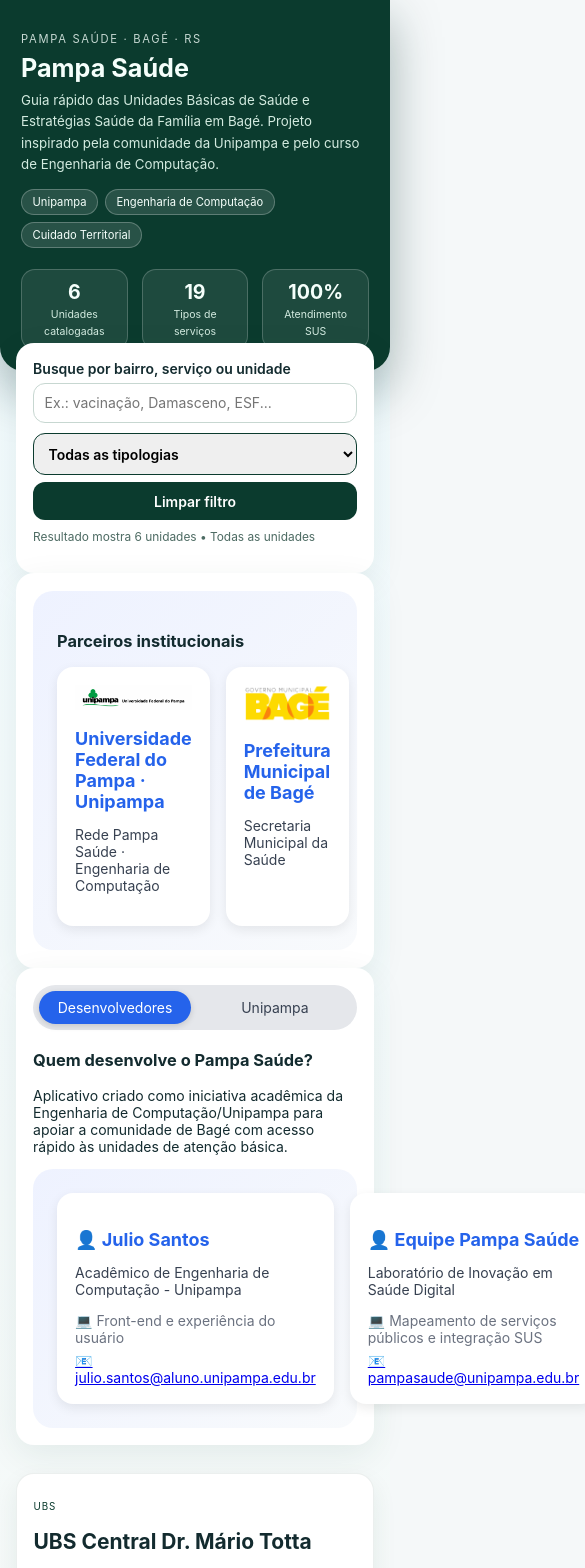
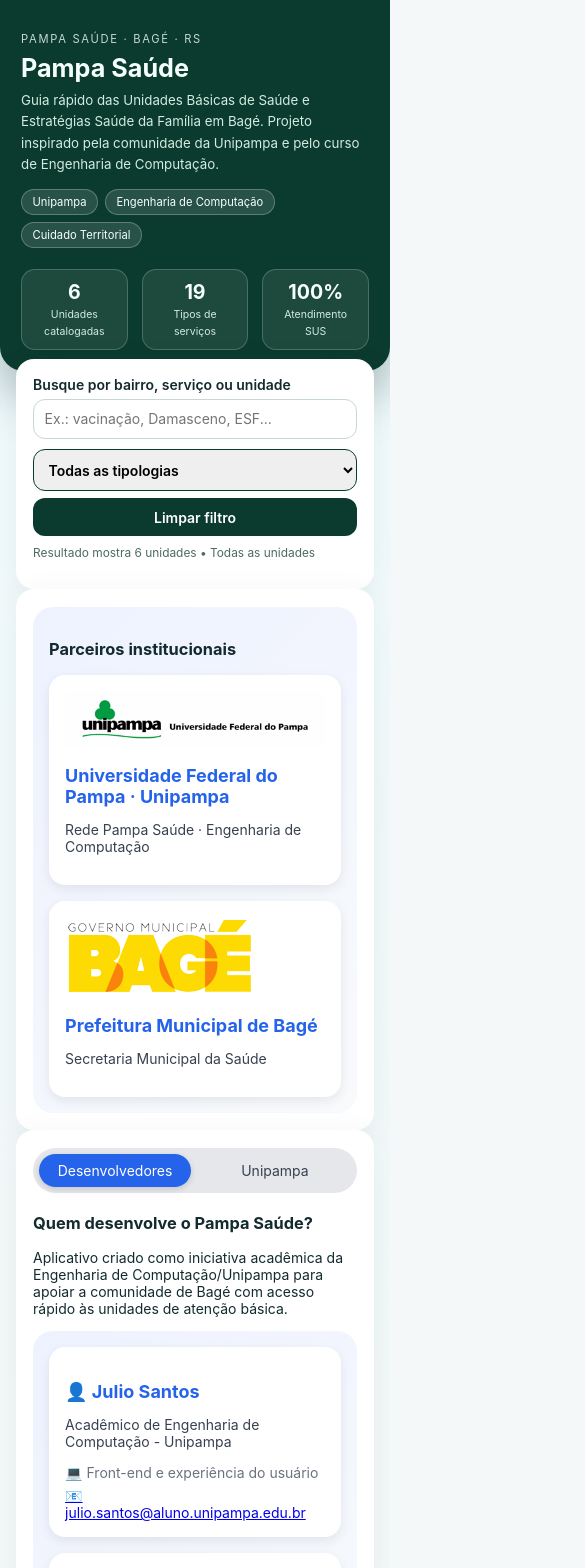
Before and after one commit to RodrigoPeraca/Pampa-Sa-de, a React (Create React App) app: page / in a window 390 px wide. Shown: the top 1568 px of the page, 585 px wide, since content can reach past the window. Built offline with nearby package versions, Linux system fonts and the light colour scheme.

Commit message:
Correção em flexbox

```diff
--- a/src/App.css
+++ b/src/App.css
@@ -89,7 +89,7 @@
 
 .panel {
   background: white;
-  margin: -2rem auto 2rem;
+  margin: -12px auto 12px;
   width: 92%;
   padding: 1.25rem;
   border-radius: 18px;
@@ -302,6 +302,9 @@
   background: linear-gradient(135deg, #eef2ff, #f8fafc);
   padding: 24px;
   border-radius: 20px;
+  width: 100%;
+  max-width: 100%;
+  box-sizing: border-box;
 }
 
 .title {
@@ -357,6 +360,20 @@
   text-decoration: underline;
 }
 
+@media (max-width: 768px) {
+  .grid {
+    grid-template-columns: 1fr; /* vira 1 coluna */
+  }
+
+  .container {
+    padding: 16px;
+  }
+
+  .card {
+    padding: 16px;
+  }
+}
+
 /* Botoes mobile */
 .tab-controls {
   display: flex;
```
